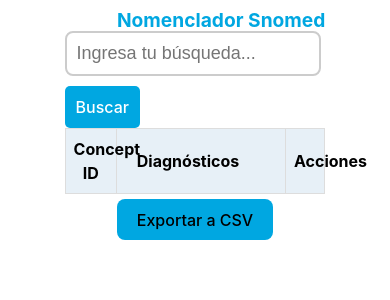
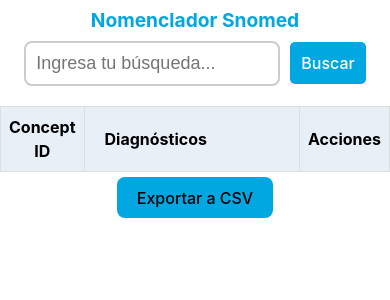
Before and after one commit to sfelsch/buscadorSnomed, a React (Vite) app: page / in a window 390 px wide. Shown: the top 300 px of the page. Built offline with nearby package versions, Linux system fonts and the light colour scheme.

Commit message:
solucion error 500

```diff
--- a/src/App.css
+++ b/src/App.css
@@ -29,3 +29,9 @@
 .read-the-docs {
   color: #888;
 }
+
+@media only screen and (max-width: 600px) {
+  #root {
+    padding: 0;
+  }
+}
--- a/src/components/Grid.jsx
+++ b/src/components/Grid.jsx
@@ -101,7 +101,7 @@
                 <td>{item.conceptId}</td>
                 <td>{item.term}</td>
                 <td>
-                  <button className="ver-cie-10" onClick={() => handleVerCie10Click(item.conceptId)}>Ver CIE-10</button>
+                  <button className="ver-cie-10" onClick={() => handleVerCie10Click(item.conceptId)}>CIE-10</button>
                 </td>
               </tr>
             ))}
--- a/src/index.css
+++ b/src/index.css
@@ -97,3 +97,15 @@
   width: 80%;
   text-align: start;
 }
+@media only screen and (max-width: 600px) {
+  .contH1{
+    width: 100%;
+    text-align: center;
+    margin-bottom: 10px;
+  }
+  .contInputButton{
+    width: 100%;
+    text-align: center;
+    margin-bottom: 10px;
+  }
+}
--- a/src/styles/gridStyles.css
+++ b/src/styles/gridStyles.css
@@ -102,3 +102,12 @@
   justify-content: center;
   margin-top: 5px;
 }
+@media only screen and (max-width: 600px) {
+  .grid-table {
+    width: 100%;
+    table-layout: auto;
+  }
+  .ver-cie-10 {
+    padding: 8px 8px;
+  }
+}
--- a/vite.config.js
+++ b/vite.config.js
@@ -14,6 +14,7 @@
         target: 'https://snowstorm-test.msal.gob.ar',
         changeOrigin: true,
         rewrite: (path) => path.replace(/^\/snowstorm/, ''),
+        secure: false
       },
     },
     port: 9090,
```
